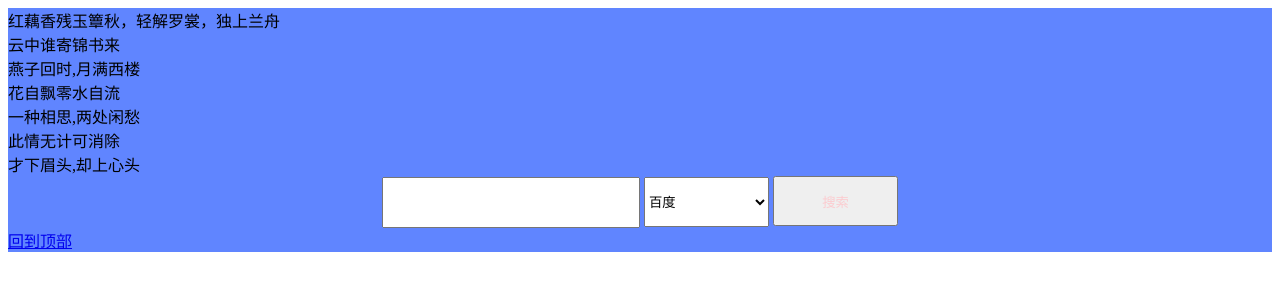
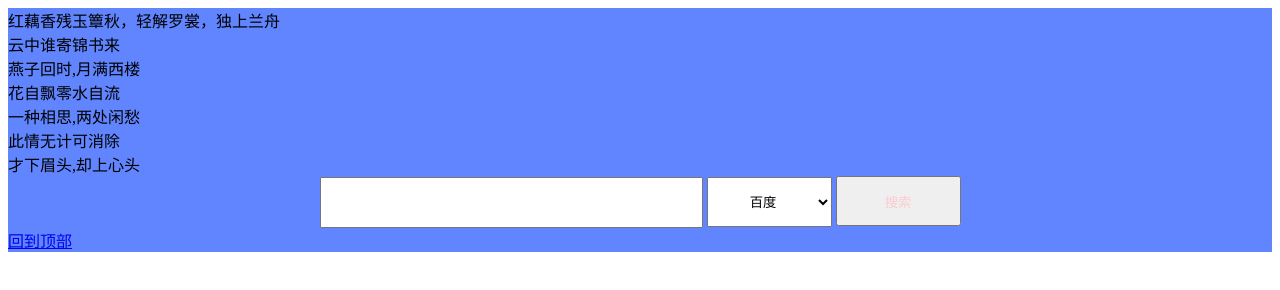
Before and after one commit to sunf666/lets-start, a plain HTML site: page index.html in a window 1280 px wide. Drawn offline with Linux system fonts and the light colour scheme.

Commit message:
index.html

```diff
--- a/index.html
+++ b/index.html
@@ -4,7 +4,7 @@
     <meta charset="UTF-8">
     <meta http-equiv="X-UA-Compatible" content="IE=edge">
     <meta name="viewport" content="width=device-width, initial-scale=1.0">
-    <title>一剪梅</title>
+    <title>lizewanxiang</title>
     <style>
         div{
          background-color:rgba(0, 60, 255, 0.623);
@@ -22,8 +22,8 @@
     <div>才下眉头,却上心头</div>
     <div>
         <center>
-    <input style="height:45px;width:250px">
-    <select style="height:50px;width:125px">
+    <input style="height:45px;width:375px">
+    <select style="height:50px;width:125px;text-align: center;">
         <option value="1">百度</option>
         <option value="2">Edge</option>
         <option vaule="3">Firfox</option>
```
